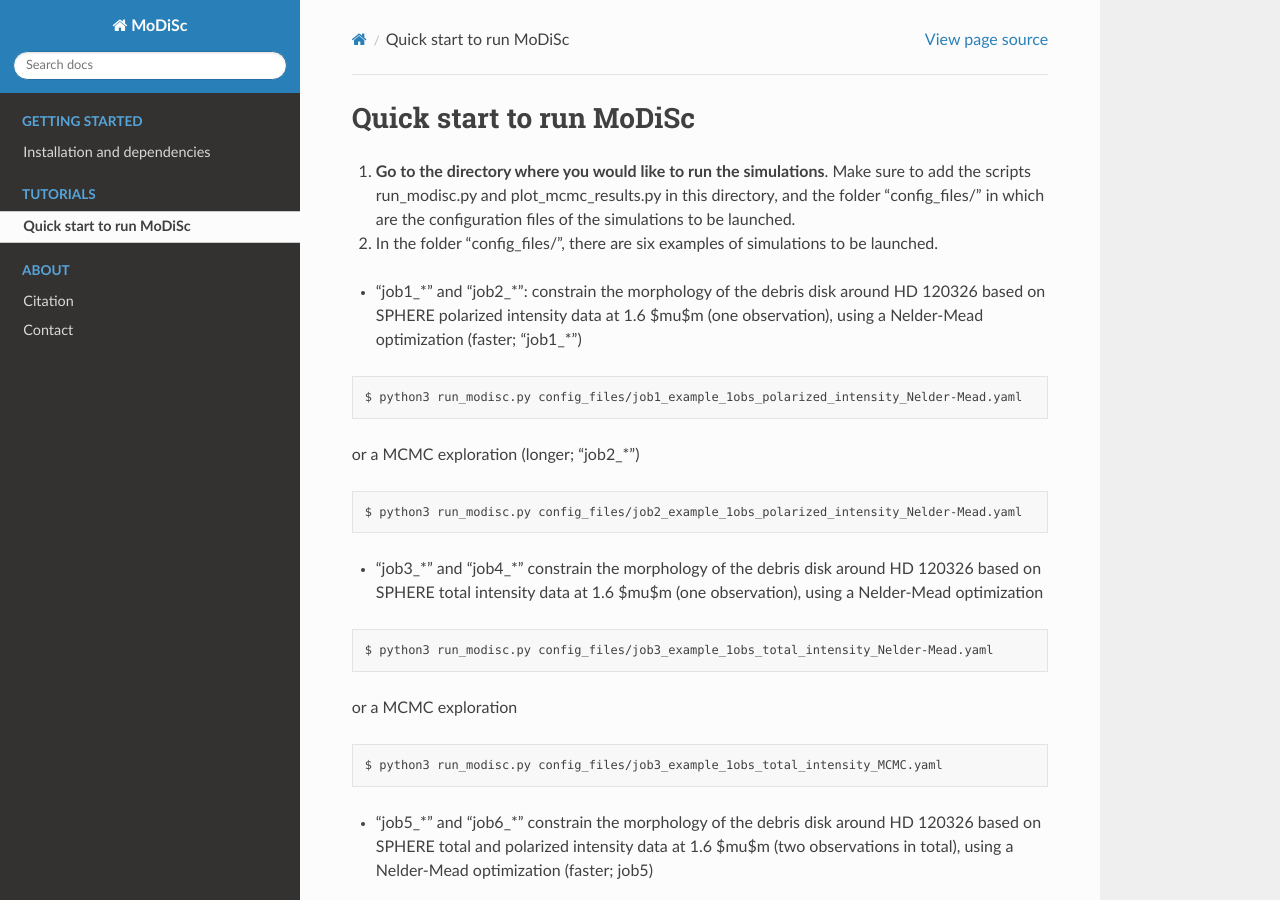
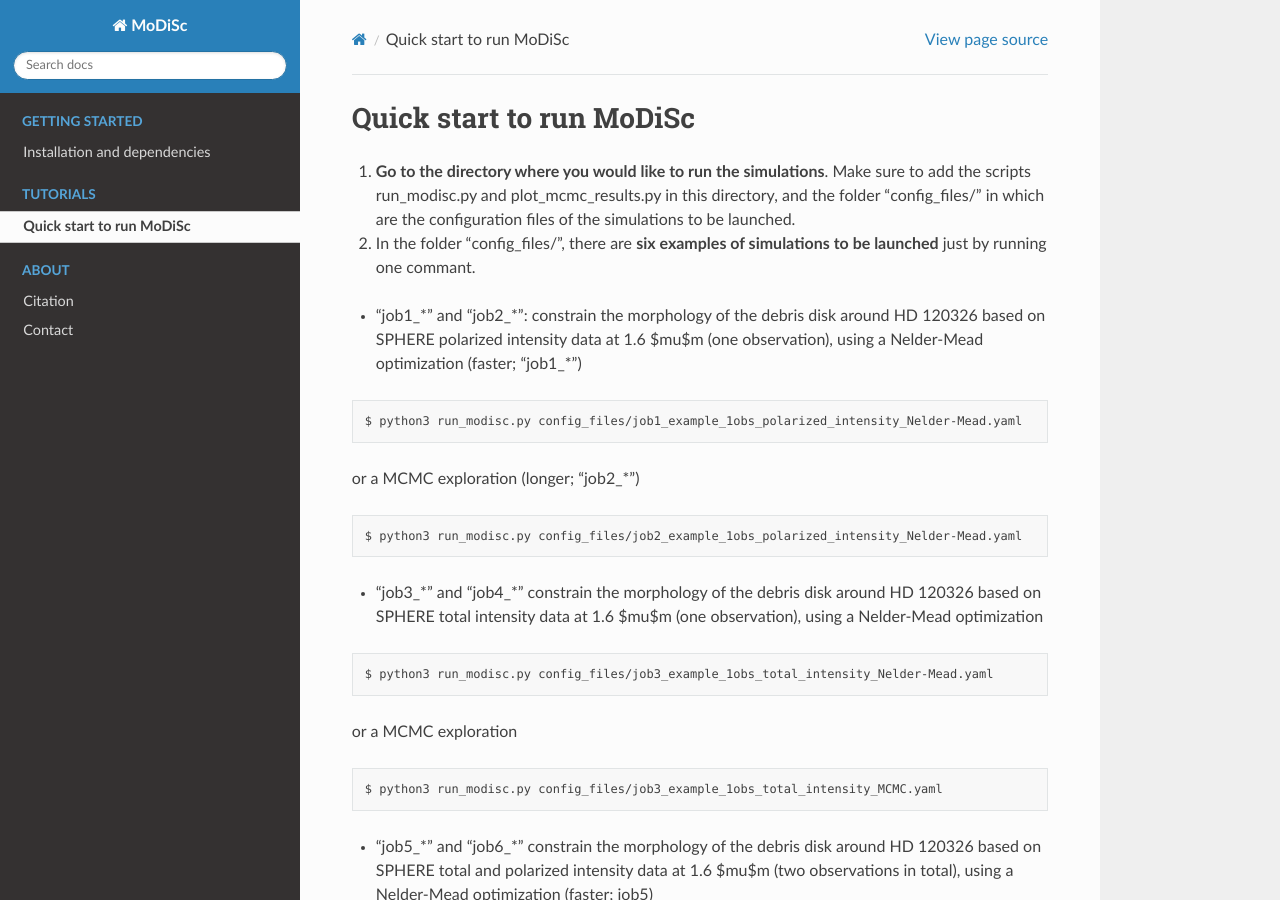
Before and after one commit to cdesgrange/MoDiSc, a Sphinx documentation site: the page built from docs/Quick-start-to-run-MoDiSc.rst, in a window 1280 px wide and 900 px high. Built offline with Sphinx 7.4.7 and the Read the Docs theme 3.1.0, drawn with Linux system fonts in a browser that asks for light colours.

Commit message:
Update Quick-start-to-run-MoDiSc.rst

```diff
--- a/docs/Quick-start-to-run-MoDiSc.rst
+++ b/docs/Quick-start-to-run-MoDiSc.rst
@@ -4,7 +4,8 @@ Quick start to run MoDiSc
 1. **Go to the directory where you would like to run the simulations**. Make sure to add the scripts run_modisc.py and plot_mcmc_results.py in this directory, and the folder "config_files/" in which are the configuration files of the simulations to be launched.
 
 
-2. In the folder "config_files/", there are six examples of simulations to be launched.
+
+2. In the folder "config_files/", there are **six examples of simulations to be launched** just by running one commant.
 
 - "job1_*" and "job2_*": constrain the morphology of the debris disk around HD 120326 based on SPHERE polarized intensity data at 1.6 $\mu$m (one observation), using a Nelder-Mead optimization (faster; "job1_*")
 
```
